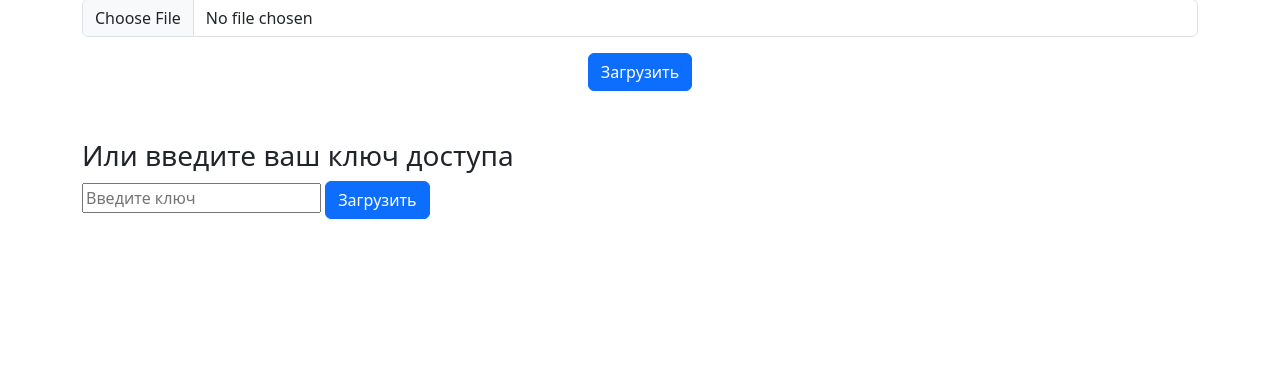
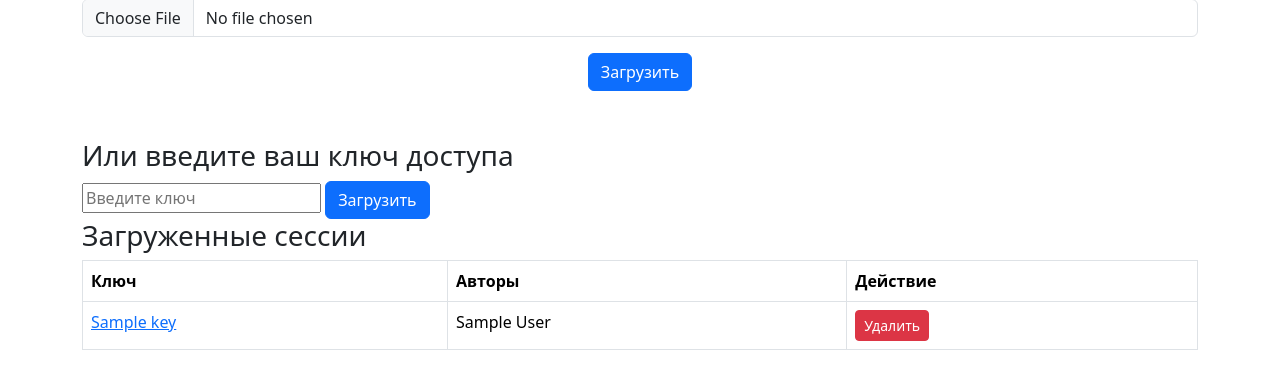
Before and after one commit to DomiStjls/Telegrasta, a FastAPI app: template templates/upload.html in a window 1280 px wide. Shown: the part 145-534 px from the top of the page. Run offline with FastAPI, Linux system fonts and the light colour scheme; the template is opened without the code that fills it: most values are stand-ins (such as "Sample title", 1, 10 or a date in 2020); parts of the project's set-up code (start-up, migrations or seed data) failed here and were passed over.

Commit message:
Added session management + statistics display + endpoint del data

```diff
--- a/app/main.py
+++ b/app/main.py
@@ -4,6 +4,7 @@ from fastapi.responses import HTMLResponse
 from fastapi.templating import Jinja2Templates
 from fastapi.staticfiles import StaticFiles
 from fastapi.responses import RedirectResponse, FileResponse
+from starlette.middleware.sessions import SessionMiddleware
 
 import pandas as pd
 import matplotlib.pyplot as plt
@@ -31,6 +32,7 @@ import datetime
 import shutil
 
 app = FastAPI()
+app.add_middleware(SessionMiddleware, secret_key="Domik")
 templates = Jinja2Templates(directory="templates")
 os.makedirs("data", exist_ok=True)
 os.makedirs("static", exist_ok=True)
@@ -42,33 +44,58 @@ key = None
 chat_df = pd.DataFrame()
 # Путь до текущего выбранного csv
 
-favicon_path = 'favicon.ico'
-@app.get('/favicon.ico', include_in_schema=False)
+favicon_path = "favicon.ico"
+
+
+@app.get("/favicon.ico", include_in_schema=False)
 async def favicon():
     return FileResponse(favicon_path)
 
+
+@app.post("/delete/{key}")
+async def delete_session(key: str, request: Request):
+    session = request.session
+    try:
+        shutil.rmtree(f"./data/{key}")  # удаляем папку с данными
+        shutil.rmtree(f"./static/{key}")
+        if "chat_keys" in session and key in session["chat_keys"]:
+            del session["chat_keys"][key]
+    except Exception as e:
+        print(f"Ошибка при удалении сессии {key}: {e}")
+    return RedirectResponse("/", status_code=303)
+
+
 @app.get("/", response_class=HTMLResponse)
 async def read_root(request: Request):
+    chat_keys = request.session.get("chat_keys", {})
     for filename in os.listdir("./data/"):
-        c_timestamp = os.path.getctime("./data/" +filename)  # Получаем время создания в виде числа, указывающего количество секунд с начала эпохи Unix
-        c_datestamp = datetime.datetime.fromtimestamp(c_timestamp) # Преобразовываем значение в объект времени
+        c_timestamp = os.path.getctime(
+            "./data/" + filename
+        )  # Получаем время создания в виде числа, указывающего количество секунд с начала эпохи Unix
+        c_datestamp = datetime.datetime.fromtimestamp(
+            c_timestamp
+        )  # Преобразовываем значение в объект времени
         # print(f'Session {filename} Created on: {c_datestamp}')
         if datetime.datetime.now() - c_datestamp > datetime.timedelta(days=2):
-            shutil.rmtree("./data/" +filename)
+            shutil.rmtree("./data/" + filename)
+
             try:
-                shutil.rmtree("./static/" +filename)
+                del chat_keys[filename]
+                shutil.rmtree("./static/" + filename)
 
             except Exception as e:
                 print(f"Exception: {e} in /")
-    # Проверяем, есть ли уже загруженный CSV
-    return templates.TemplateResponse("upload.html", {"request": request})
+    request.session["chat_keys"] = chat_keys
+
+    return templates.TemplateResponse(
+        "upload.html", {"request": request, "chat_keys": chat_keys}
+    )
 
 
 @app.post("/load")
-async def load_by_key(key: str = Form(...)):
+async def load_by_key(request: Request, key: str = Form(...)):
     global chat_df
     try:
-
         filename = os.listdir("./data/" + key)[0]
         chat_df = pd.read_csv(f"./data/{key}/{filename}")
         chat_df["date"] = pd.to_datetime(chat_df["date"])
@@ -76,6 +103,12 @@ async def load_by_key(key: str = Form(...)):
         chat_df["day"] = chat_df["day"].dt.date
         chat_df["weekday"] = chat_df["date"].dt.day_name()
         chat_df["hour"] = chat_df["date"].dt.hour
+
+        # Save key and authors to session
+        authors = chat_df["from"].unique().tolist()
+        chat_keys = request.session.get("chat_keys", {})
+        chat_keys[key] = authors
+        request.session["chat_keys"] = chat_keys
     except Exception as e:
         print(f"Exception: {e} in /load")
         return RedirectResponse(url="/", status_code=303)
@@ -84,7 +117,7 @@ async def load_by_key(key: str = Form(...)):
 
 
 @app.post("/upload")
-async def upload_file(file: UploadFile = File(...)):
+async def upload_file(request: Request, file: UploadFile = File(...)):
     global chat_df, name
 
     contents = await file.read()
@@ -101,6 +134,11 @@ async def upload_file(file: UploadFile = File(...)):
     chat_df.to_csv(name, index=False)
     start = chat_df["date"].min().date()
     end = chat_df["date"].max().date()
+    # Save key and authors to session
+    authors = chat_df["from"].unique().tolist()
+    chat_keys = request.session.get("chat_keys", {})
+    chat_keys[key] = authors
+    request.session["chat_keys"] = chat_keys
 
     return RedirectResponse(
         url=f"/statistics/{key}?start={start}&end={end}", status_code=303
@@ -156,20 +194,31 @@ async def statistics_page(
         try:
             os.unlink(file_path)
         except Exception as e:
-            print('Failed to delete %s. Reason: %s' % (file_path, e))
-    histogram = plot_image("histogram", start, end, chat_df, key)
+            print("Failed to delete %s. Reason: %s" % (file_path, e))
+    chat_df_start_end = chat_df[
+        (pd.to_datetime(chat_df["date"]) >= pd.to_datetime(start))
+        & (pd.to_datetime(chat_df["date"]) <= pd.to_datetime(end))
+    ]
+    histogram = plot_image("histogram", start, end, chat_df_start_end, key)
     sentiment_weekday = plot_image(
-        "sentiment_weekday", start, end, chat_df, key
+        "sentiment_weekday", start, end, chat_df_start_end, key
     )
-    count_by_weekday = plot_image("count_weekday", start, end, chat_df, key)
-    sentiment_hour = plot_image("sentiment_hour", start, end, chat_df, key)
-    top_words = plot_image("top_words", start, end, chat_df, key)
-    top_emoji = plot_image("top_emoji", start, end, chat_df, key)
+    count_by_weekday = plot_image("count_weekday", start, end, chat_df_start_end, key)
+    sentiment_hour = plot_image("sentiment_hour", start, end, chat_df_start_end, key)
+    top_words = plot_image("top_words", start, end, chat_df_start_end, key)
+    top_emoji = plot_image("top_emoji", start, end, chat_df_start_end, key)
+    top_words_positive = plot_image(
+        "top_words_positive", start, end, chat_df_start_end, key
+    )
+    top_words_negative = plot_image(
+        "top_words_negative", start, end, chat_df_start_end, key
+    )
+    top_words_neutral = plot_image(
+        "top_words_neutral", start, end, chat_df_start_end, key
+    )
+
     general = general_stats(chat_df, start, end)
     user_table = user_stats(chat_df, start, end)
-    top_words_positive = plot_image("top_words_positive", start, end, chat_df, key)
-    top_words_negative = plot_image("top_words_negative", start, end, chat_df, key)
-    top_words_neutral = plot_image("top_words_neutral", start, end, chat_df, key)
     generate_wordclouds(chat_df, key, start, end)
     # print(sentiments)
     return templates.TemplateResponse(
@@ -194,8 +243,6 @@ async def statistics_page(
             "top_words_positive": top_words_positive,
             "top_words_negative": top_words_negative,
             "top_words_neutral": top_words_neutral,
-
-
         },
     )
 
@@ -225,7 +272,6 @@ async def download_report():
     add_plot_to_pdf(draw_top_words, "Частые слова")
     # add_plot_to_pdf(draw_top_emoji, "Топ эмодзи")
 
-
     output = io.BytesIO()
     pdf.output(output)
     output.seek(0)
--- a/templates/upload.html
+++ b/templates/upload.html
@@ -13,5 +13,31 @@
   <input type="text" name="key" placeholder="Введите ключ" required />
   <button type="submit" class="btn btn-primary">Загрузить</button>
 </form>
+{% if chat_keys != {} %}
+<h3>Загруженные сессии</h3>
+<table class="table table-bordered">
+    <thead>
+        <tr>
+            <th>Ключ</th>
+            <th>Авторы</th>
+            <th>Действие</th>
+        </tr>
+    </thead>
+    <tbody>
+        {% for key, authors in chat_keys.items() %}
+        <tr>
+            <td><a href="/statistics/{{ key }}">{{ key }}</a></td>
+            <td>{{ authors | join(", ") }}</td>
+            <td>
+                <form method="post" action="/delete/{{ key }}" onsubmit="return confirm('Удалить сессию {{ key }}?');">
+                    <button type="submit" class="btn btn-danger btn-sm">Удалить</button>
+                </form>
+            </td>
+        </tr>
+        {% endfor %}
+    </tbody>
+</table>
+
+{% endif %}
 
 {% endblock %}
```
Also changed, not shown: app/utils.py (+68 -30 lines), templates/statistics.html (+38 -2 lines).
